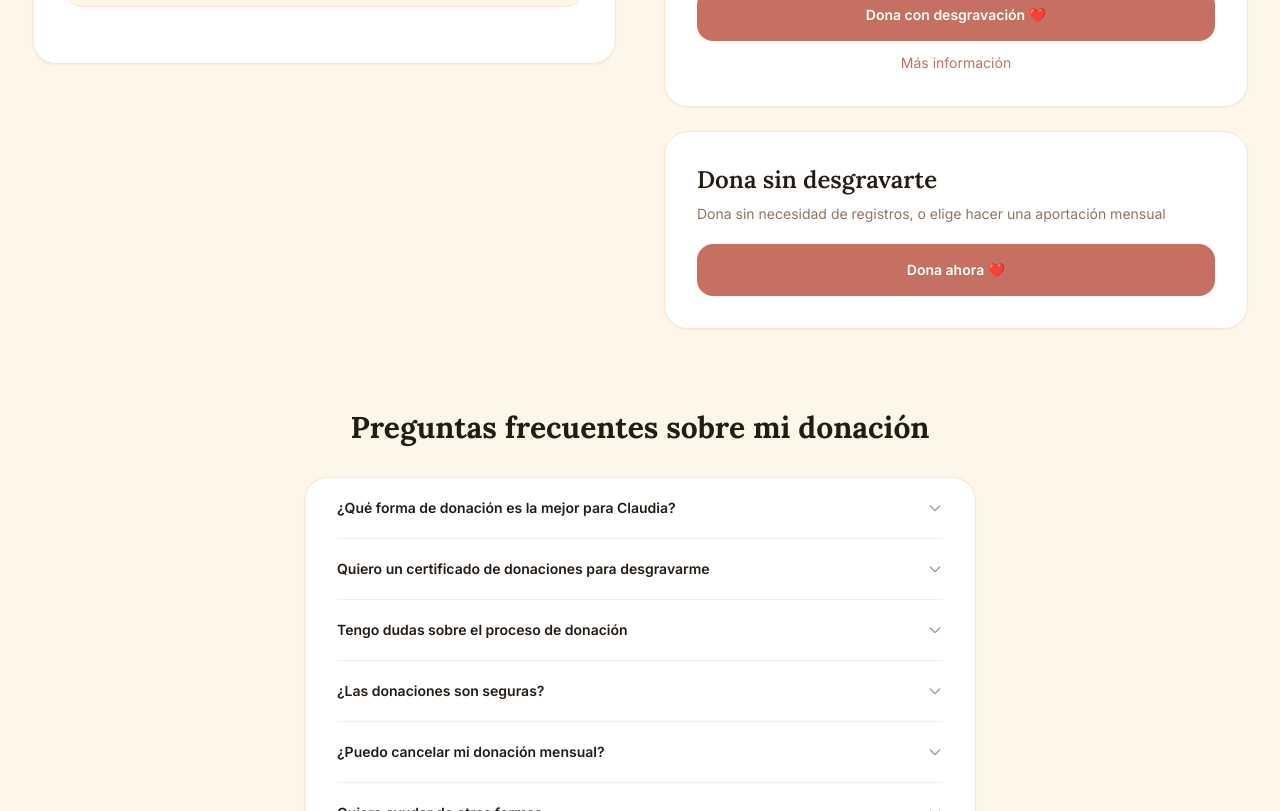
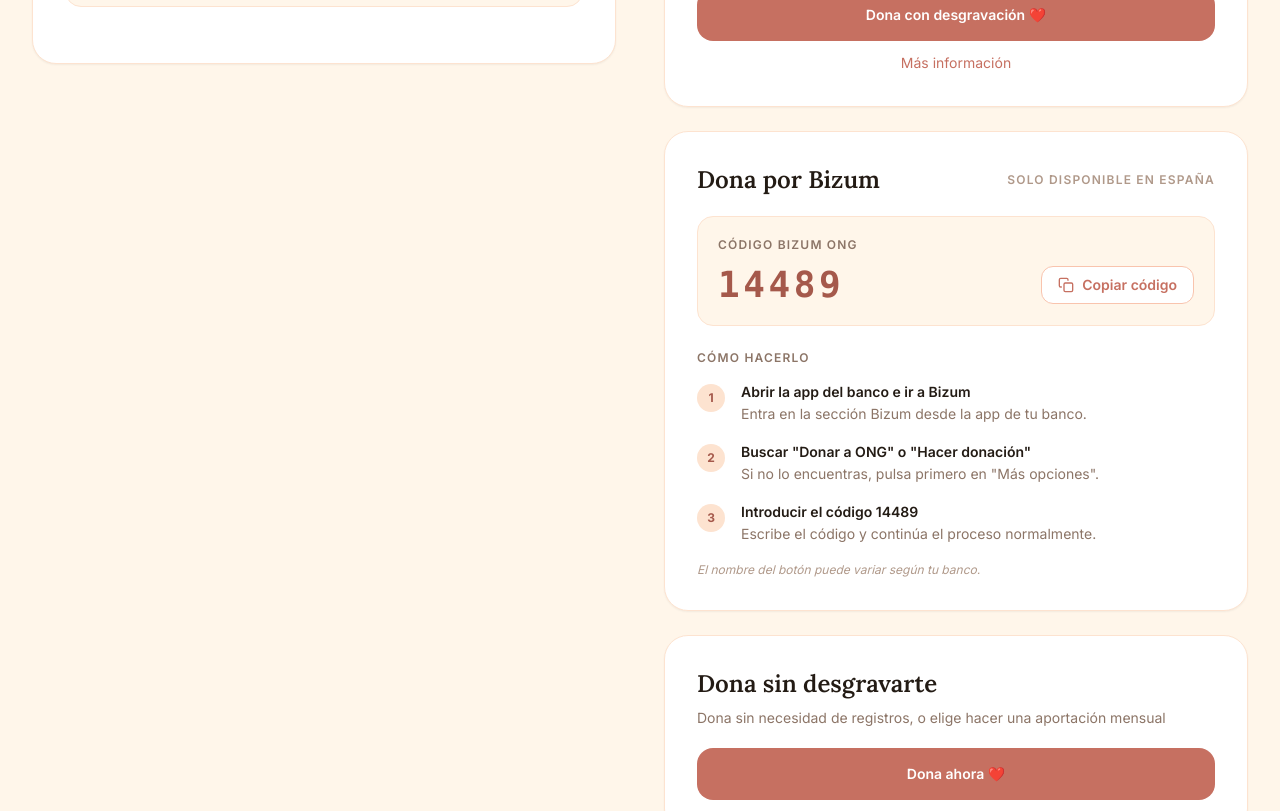
Before and after one commit to ignaciolavina/elretodeclaudia, a React (Vite) app: page /dona in a window 1280 px wide. Shown: the part 620-1431 px from the top of the page. Built offline with nearby package versions, Linux system fonts and the light colour scheme.

Commit message:
feat: add Bizum donation option to /donar page
Bizum ONG code 14489 with copy button and 3-step guide.

```diff
--- a/src/i18n/translations.js
+++ b/src/i18n/translations.js
@@ -300,9 +300,19 @@ const translations = {
       },
 
       bizum: {
-        title: 'Donar por Bizum',
-        soon: 'Próximamente',
-        desc: 'Pronto podrás donar fácilmente a través de Bizum.',
+        title: 'Dona por Bizum',
+        codeLabel: 'Código Bizum ONG',
+        code: '14489',
+        copyCode: 'Copiar código',
+        codeCopied: '¡Copiado!',
+        stepsTitle: 'Cómo hacerlo',
+        bankNote: 'El nombre del botón puede variar según tu banco',
+        spainNote: 'Solo disponible en España',
+        steps: [
+          { title: 'Abrir la app del banco e ir a Bizum', desc: 'Entra en la sección Bizum desde la app de tu banco.' },
+          { title: 'Buscar "Donar a ONG" o "Hacer donación"', desc: 'Si no lo encuentras, pulsa primero en "Más opciones".' },
+          { title: 'Introducir el código 14489', desc: 'Escribe el código y continúa el proceso normalmente.' },
+        ],
       },
 
       card: {
@@ -724,8 +734,18 @@ const translations = {
 
       bizum: {
         title: 'Donate by Bizum',
-        soon: 'Coming soon',
-        desc: 'You will soon be able to donate easily through Bizum.',
+        codeLabel: 'Bizum ONG Code',
+        code: '14489',
+        copyCode: 'Copy code',
+        codeCopied: 'Copied!',
+        stepsTitle: 'How to do it',
+        bankNote: 'Button names may vary by bank',
+        spainNote: 'Available in Spain only',
+        steps: [
+          { title: 'Open your bank app and go to Bizum', desc: 'Go to the Bizum section in your bank\'s app.' },
+          { title: 'Look for "Donar a ONG" or "Hacer donación"', desc: 'If you can\'t find it, tap "Más opciones" first.' },
+          { title: 'Enter the code 14489', desc: 'Type the code and complete the process normally.' },
+        ],
       },
 
       card: {
--- a/src/pages/Donar.jsx
+++ b/src/pages/Donar.jsx
@@ -187,6 +187,62 @@ function TaxCard({ d, donationAmount, setDonationAmount }) {
   )
 }
 
+function BizumCard({ d }) {
+  const [copiedCode, setCopiedCode] = useState(false)
+  const b = d.bizum
+
+  function copyCode() {
+    navigator.clipboard.writeText(b.code)
+    setCopiedCode(true)
+    setTimeout(() => setCopiedCode(false), 2000)
+  }
+
+  return (
+    <div className="bg-white rounded-3xl shadow-sm p-8 border border-brand-100">
+      <div className="flex items-center justify-between mb-1">
+        <h2 className="font-serif text-2xl font-semibold text-gray-900">{b.title}</h2>
+        <span className="text-xs font-semibold text-gray-400 uppercase tracking-widest">{b.spainNote}</span>
+      </div>
+
+      {/* Code */}
+      <div className="bg-brand-50 border border-brand-100 rounded-2xl p-5 mt-5 mb-6">
+        <p className="text-xs text-gray-500 uppercase tracking-widest font-semibold mb-3">{b.codeLabel}</p>
+        <div className="flex items-center justify-between gap-3">
+          <p className="font-mono text-4xl font-bold text-brand-700 tracking-widest">{b.code}</p>
+          <button
+            onClick={copyCode}
+            title={copiedCode ? b.codeCopied : b.copyCode}
+            className={`flex-shrink-0 flex items-center gap-2 px-4 py-2 rounded-xl border text-sm font-semibold transition-all ${copiedCode ? 'border-green-300 bg-green-50 text-green-600' : 'border-brand-200 bg-white text-brand-600 hover:bg-brand-100'}`}
+          >
+            {copiedCode
+              ? <svg className="w-4 h-4" fill="none" stroke="currentColor" viewBox="0 0 24 24" strokeWidth="2.5" strokeLinecap="round" strokeLinejoin="round"><polyline points="20 6 9 17 4 12"/></svg>
+              : <svg className="w-4 h-4" fill="none" stroke="currentColor" viewBox="0 0 24 24" strokeWidth="2" strokeLinecap="round" strokeLinejoin="round"><rect x="9" y="9" width="13" height="13" rx="2"/><path d="M5 15H4a2 2 0 0 1-2-2V4a2 2 0 0 1 2-2h9a2 2 0 0 1 2 2v1"/></svg>
+            }
+            {copiedCode ? b.codeCopied : b.copyCode}
+          </button>
+        </div>
+      </div>
+
+      {/* Steps */}
+      <p className="text-xs text-gray-500 uppercase tracking-widest font-semibold mb-4">{b.stepsTitle}</p>
+      <ol className="space-y-4 mb-4">
+        {b.steps.map((step, i) => (
+          <li key={i} className="flex gap-4">
+            <span className="flex-shrink-0 w-7 h-7 rounded-full bg-brand-100 text-brand-700 text-xs font-bold flex items-center justify-center mt-0.5">
+              {i + 1}
+            </span>
+            <div>
+              <p className="font-semibold text-gray-900 text-sm leading-snug">{step.title}</p>
+              <p className="text-gray-500 text-sm leading-relaxed mt-0.5">{step.desc}</p>
+            </div>
+          </li>
+        ))}
+      </ol>
+      <p className="text-xs text-gray-400 italic">{b.bankNote}.</p>
+    </div>
+  )
+}
+
 export default function Donar() {
   const [copied, setCopied] = useState(false)
   const [copiedBeneficiary, setCopiedBeneficiary] = useState(false)
@@ -367,6 +423,7 @@ export default function Donar() {
           {/* Desgravación + Donación directa — solo mobile */}
           <div className="lg:hidden space-y-6 mb-8">
             {lang !== 'en' && <TaxCard d={d} donationAmount={donationAmount} setDonationAmount={setDonationAmount} />}
+            <BizumCard d={d} />
             <DirectDonationCard />
           </div>
 
@@ -406,6 +463,11 @@ export default function Donar() {
                 </div>
               )}
 
+              {/* Bizum — solo desktop */}
+              <div className="hidden lg:block">
+                <BizumCard d={d} />
+              </div>
+
               {/* Donación directa — solo desktop */}
               <div className="hidden lg:block">
                 <DirectDonationCard />
```
